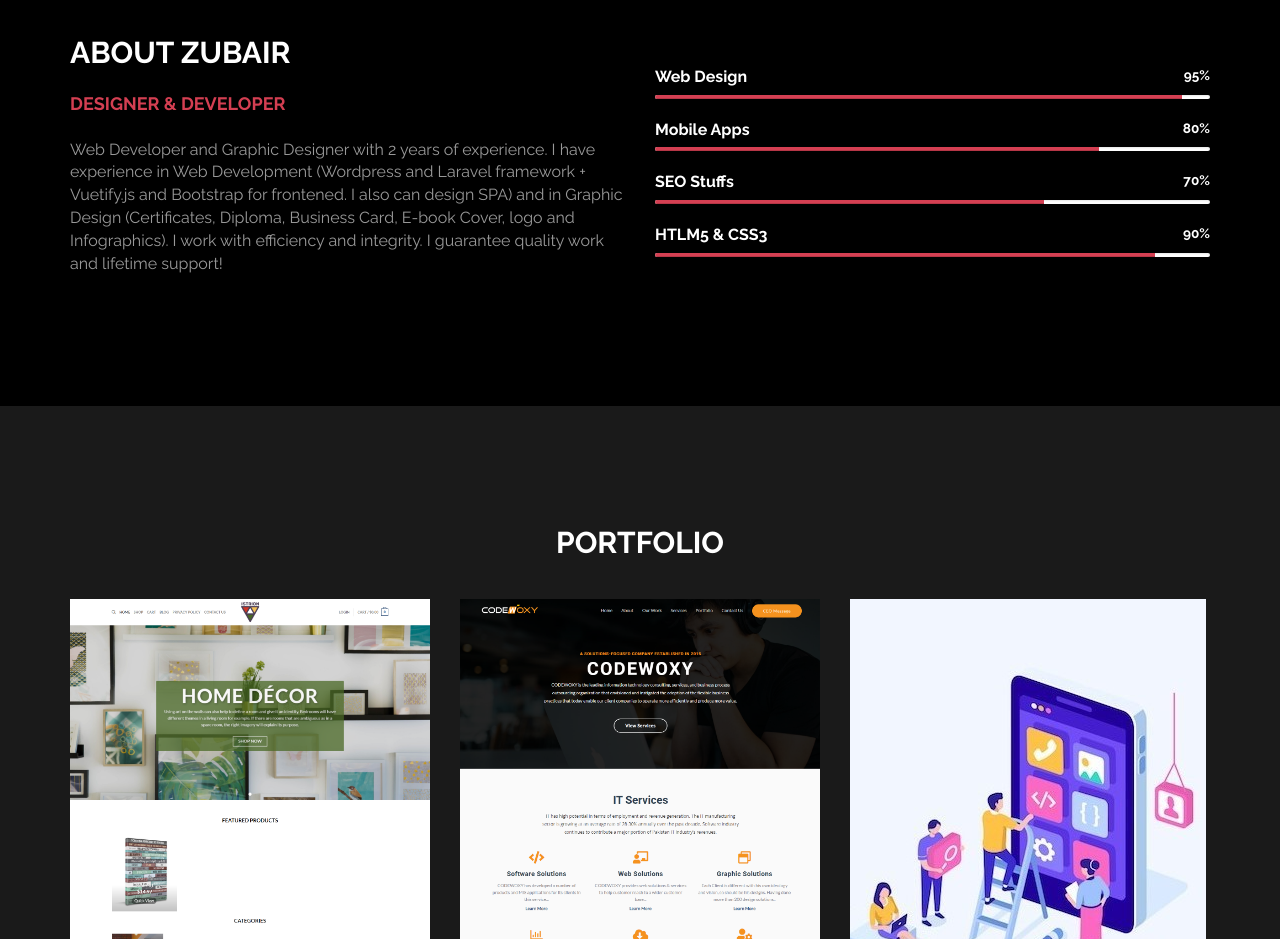
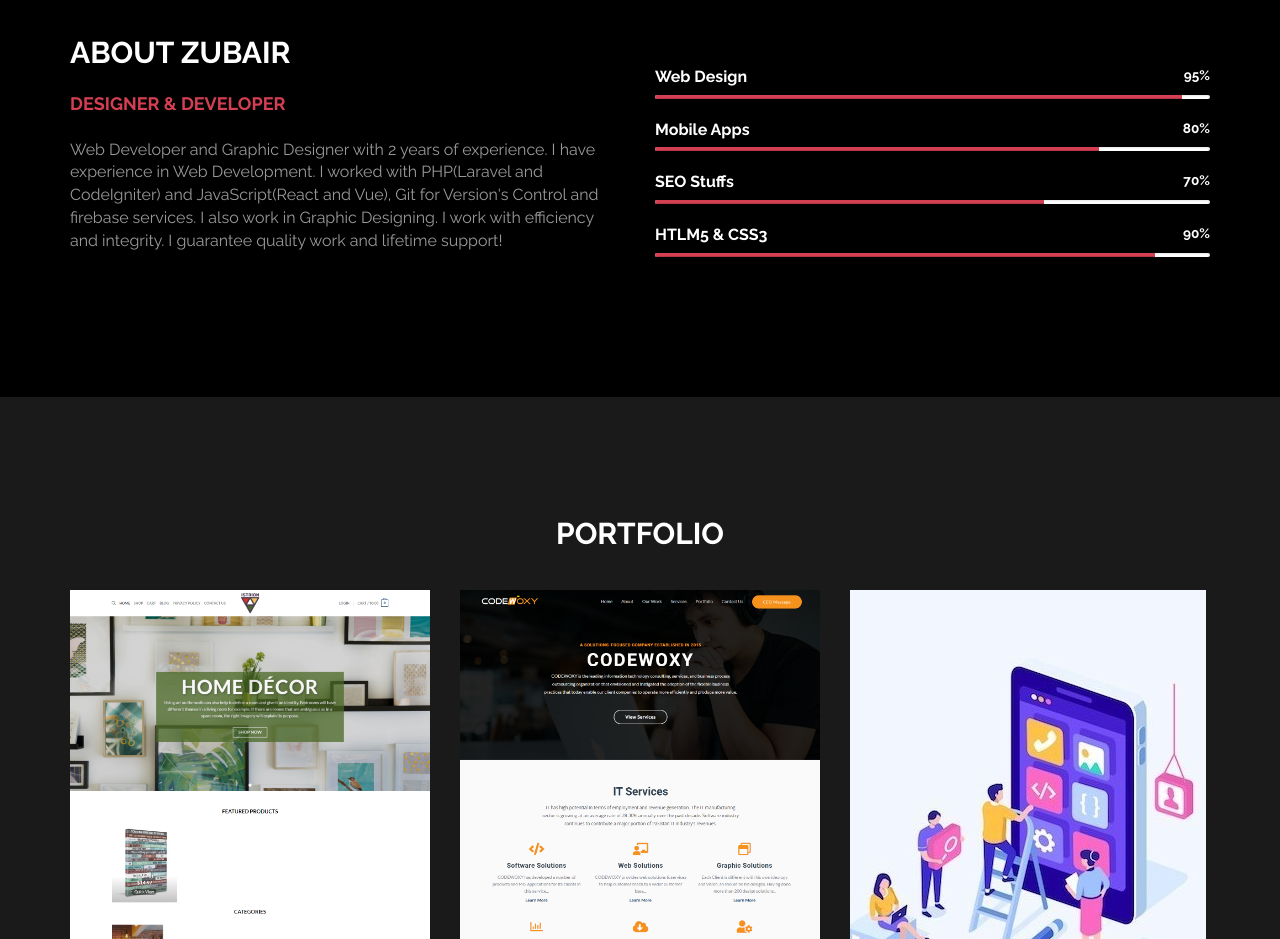
Before and after one commit to Zubiii/Muhammad-Zubair, a plain HTML site: page index.html in a window 1280 px wide. Shown: the part 1280-2219 px from the top of the page. Drawn offline with Linux system fonts and the light colour scheme.

Commit message:
Update index.html

```diff
--- a/index.html
+++ b/index.html
@@ -8,10 +8,6 @@
 		<meta name="keywords" content="">
 		<meta name="description" content="">
         <meta name="author" content="templatemo">
-        <!--
-        Lavish HTML CSS Template
-        https://templatemo.com/tm-458-lavish
-        -->
 
 		<meta http-equiv="X-UA-Compatible" content="IE=Edge">
 		<meta http-equiv="Content-Type" content="text/html; charset=UTF-8" />
@@ -115,10 +111,9 @@
 						<h2>ABOUT ZUBAIR</h2>
 						<h4>DESIGNER &AMP; DEVELOPER</h4>
 						<p>Web Developer and Graphic Designer with 2 years of experience.
-							I have experience in Web Development (Wordpress and Laravel framework + Vuetify.js and Bootstrap for frontened. I also can design SPA)
-							and in Graphic Design (Certificates, Diploma, Business Card, E-book Cover, logo and Infographics). I work with efficiency and integrity.
+							I have experience in Web Development. I worked with PHP(Laravel and CodeIgniter) and JavaScript(React and Vue), Git for Version's Control and firebase services.
+							I also work in Graphic Designing. I work with efficiency and integrity.
 							I guarantee quality work and lifetime support!</p>
-						<!-- <p>Dolore magna aliquam erat volutpat. Lorem ipsum dolor sit amet, consectetuer adipiscing elit, sed diam nonummy nibh euismod tincidunt ut laoreet.</p> -->
 					</div>
 					<div class="col-md-6 col-xs-11 wow fadeInRight" data-wow-delay="0.6s">
 						<span class="text-top">Web Design <small>95%</small></span>
@@ -173,30 +168,12 @@
 				<div class="col-md-4 col-xs-6 wow fadeIn" data-wow-delay="0.6s">
 					<div class="portfolio-thumb">
 						<img src="images/mobileDev.jpg" class="img-responsive" alt="portfolio img">
-							<div class="portfolio-overlay">
-								<h4>Mobile App</h4>
-								<h5></h5>
-							</div>
+						<div class="portfolio-overlay">
+							<h4>Mobile App</h4>
+							<h5></h5>
+						</div>
 					</div>
 				</div>
-				<!-- <div class="col-md-5 col-xs-6 wow fadeIn" data-wow-delay="0.6s">
-					<div class="portfolio-thumb">
-						<img src="images/c1.jpg" class="img-responsive" alt="portfolio img">
-							<div class="portfolio-overlay">
-								<h4>Old Artwork</h4>
-								<h5>Author: Muhammad Zubair</h5>
-							</div>
-					</div>
-				</div> -->
-				<!-- <div class="col-md-5 col-xs-6 wow fadeIn" data-wow-delay="0.6s">
-					<div class="portfolio-thumb">
-						<img src="images/portfolio-img2.jpg" class="img-responsive" alt="portfolio img">
-							<div class="portfolio-overlay">
-								<h4>New Animation</h4>
-								<h5>Author: Kathy</h5>
-							</div>
-					</div>
-				</div> -->
 			</div>
 		</div>
 	</div>
@@ -216,12 +193,6 @@
 					</div>
 					<!-- feedback -->
 					<div class="col-lg-6 col-md-6 col-xs-10 wow fadeInUp" data-wow-delay="0.6s">
-						<!-- <form role="form" method="post" action="#">
-							<input name="name" type="text" class="form-control" id="name" placeholder="Your Name">
-							<input name="email" type="email" class="form-control" id="email" placeholder="Your Email">
-							<textarea name="message" rows="5" class="form-control" id="message" placeholder="Your Message"></textarea>
-							<input name="send" type="submit" class="form-control" id="send" value="SEND ME">
-						</form> -->
 					</div>
 					<div class="col-md-1 col-sm-1"></div>
 				</div>
@@ -234,8 +205,7 @@
 			<div class="container">
 				<div class="row">
 					<div class="col-md-12 wow fadeIn" data-wow-delay="0.6s">
-						<p>Copyright &copy; 2021 <a href="">Muhammad Zubair Javed</a>  personal profile.
-							<!-- Designed by <a rel="nofollow noopener" href="#">Muhammad Zubair</a></p> -->
+						<p>Copyright &copy; 2021 <a href="">Muhammad Zubair Javed</a>  personal profile.</p>
 						<hr>
 						<ul class="social-icon">
 							<li><a href="https://web.facebook.com/muhammedzubair.javed/" class="fa fa-facebook"></a></li>
```
